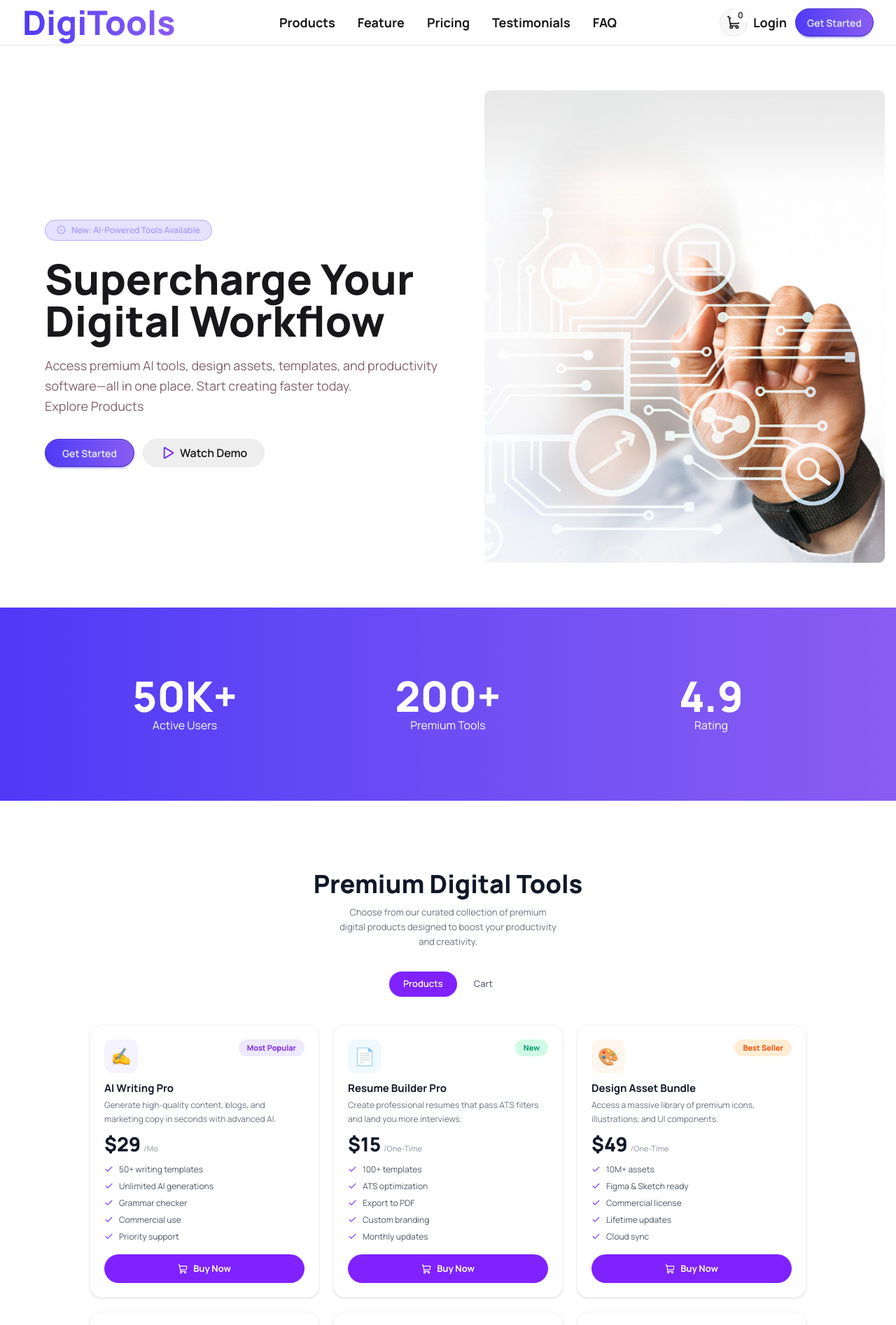
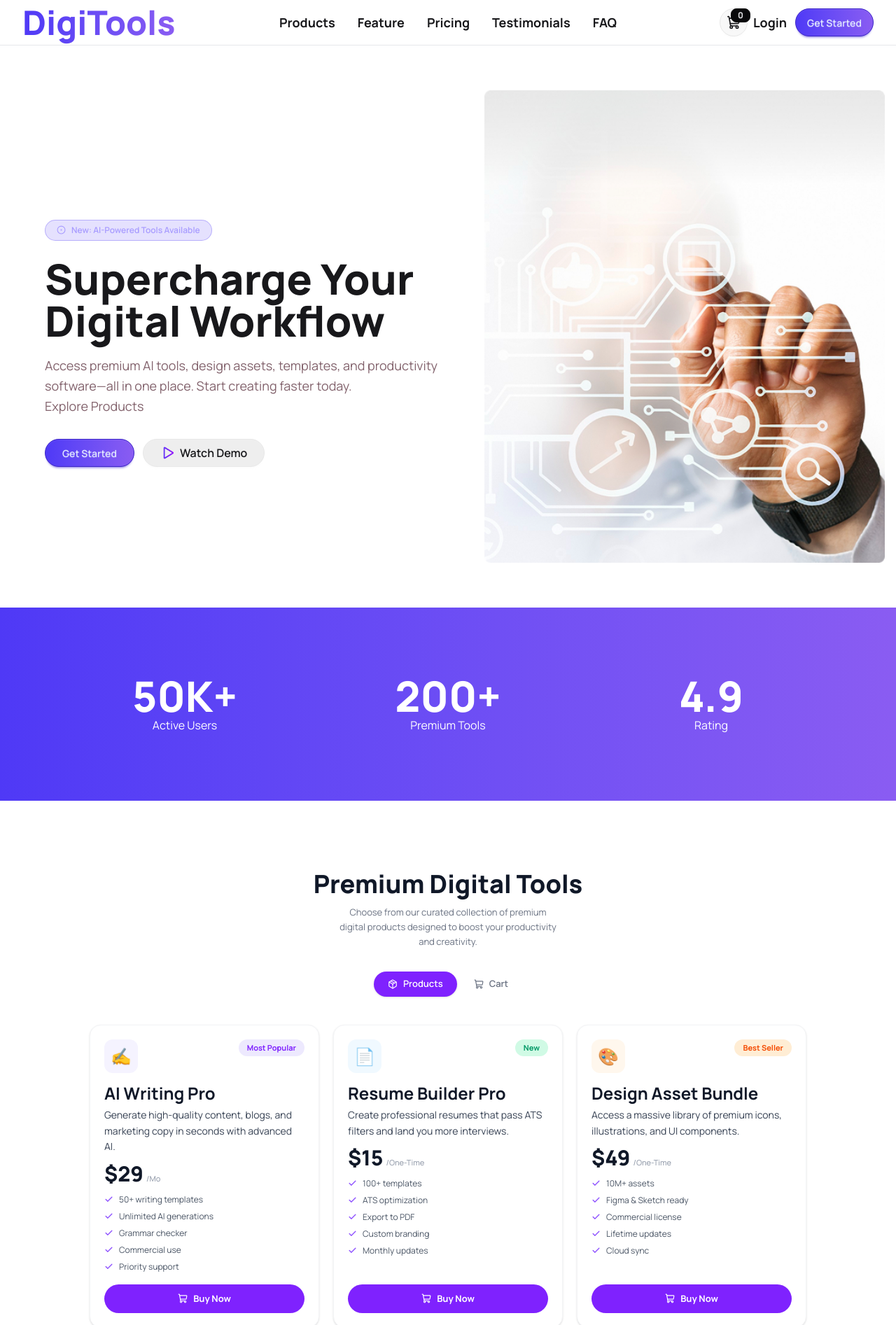
Before and after one commit to TKR-503/DigiTools-Assignment-06-PH, a React (Vite) app: page / in a window 1280 px wide. Shown: the top 1893 px of the page at 70% size. Built offline with nearby package versions, Linux system fonts and the light colour scheme.

Commit message:
Some comment in my code has been added

```diff
--- a/src/App.jsx
+++ b/src/App.jsx
@@ -11,7 +11,7 @@ import CtaBanner from './components/home_page/Cta_Banner/Cta_Banner'
 import Footer from './components/home_page/Footer/Footer'
 
 const fetchProducts = async () => {
-  const res = await fetch('/data.json') // ✅ fixed path
+  const res = await fetch('/data.json')
   return res.json()
 }
 
@@ -30,7 +30,8 @@ function App() {
 
   return (
     <>
-      <Navbar onCartClick={handleCartClick} />
+
+      <Navbar cartItems={cartItems} onCartClick={handleCartClick} />
       <Banner />
 
       <MainSection
@@ -38,12 +39,11 @@ function App() {
         cartItems={cartItems}
         setCartItems={setCartItems}
       />
-    <ToastContainer />
-   <Steps_Section />
-    <Pricing_Section />
-    <CtaBanner />
-    <Footer />
-
+      <ToastContainer />
+      <Steps_Section />
+      <Pricing_Section />
+      <CtaBanner />
+      <Footer />
     </>
   )
 }
--- a/src/components/home_page/Cta_Banner/Cta_Banner.jsx
+++ b/src/components/home_page/Cta_Banner/Cta_Banner.jsx
@@ -5,7 +5,7 @@ export default function Cta_Banner() {
     <section className="border-t border-[#2a2a40]">
       <div className="relative overflow-hidden bg-linear-to-br from-[#5b21b6] via-[#7c3aed] to-[#8b5cf6] px-8 py-20 md:py-24 text-center">
 
-        {/* Ambient glow blobs */}
+
         <div className="pointer-events-none absolute inset-0">
           <div className="absolute top-1/2 left-1/2 -translate-x-1/2 -translate-y-1/2 w-160 bg-[#a78bfa]/20 rounded-full blur-[110px]" />
           <div className="absolute -top-16 -left-16 w-70 bg-[#c4b5fd]/10 rounded-full blur-[80px]" />
--- a/src/components/home_page/Footer/Footer.jsx
+++ b/src/components/home_page/Footer/Footer.jsx
@@ -12,7 +12,6 @@ export default function Footer() {
   return (
     <footer className="w-full bg-[#13131a] border-t border-[#1e1e2e] pt-14 pb-8">
 
-      {/* FULL WIDTH CONTAINER */}
       <div className="w-full px-6 md:px-10 lg:px-20">
 
         {/* Top grid */}
@@ -34,6 +33,7 @@ export default function Footer() {
           </div>
 
           {/* Dynamic Links */}
+
           {Object.entries(FOOTER_LINKS).map(([heading, links]) => (
             <div key={heading}>
               <h4 className="text-white font-semibold text-sm mb-5">{heading}</h4>
--- a/src/components/home_page/MainSection/MainSection.jsx
+++ b/src/components/home_page/MainSection/MainSection.jsx
@@ -1,13 +1,14 @@
 import { useState } from 'react'
+import { ShoppingCart, Package } from 'lucide-react'
 import { toast } from 'react-toastify'
-import ProductCard   from '../ProductsCard/ProductCard'
-import CartSection   from '../Cart_section/Cart_Section'
+import ProductCard from '../ProductsCard/ProductCard'
+import CartSection from '../Cart_section/Cart_Section'
 
 export default function MainSection({ products, cartItems, setCartItems }) {
   const [activeTab, setActiveTab] = useState('products')
 
-  const isInCart    = (p) => cartItems.some(i => i.id === p.id)
-  const cartCount   = cartItems.length
+  const isInCart  = (p) => cartItems.some(i => i.id === p.id)
+  const cartCount = cartItems.length
 
   const handleAddToCart = (product) => {
     if (isInCart(product)) return
@@ -26,11 +27,10 @@ export default function MainSection({ products, cartItems, setCartItems }) {
   }
 
   return (
-
     <section id="products" className="bg-white min-h-screen py-14 px-4">
       <div className="max-w-5xl mx-auto">
 
-        {/* ─ Heading ─*/}
+        {/* ── Heading ── */}
         <div className="text-center mb-8">
           <h2 className="text-gray-900 font-extrabold text-4xl leading-tight">
             Premium Digital Tools
@@ -42,42 +42,62 @@ export default function MainSection({ products, cartItems, setCartItems }) {
         </div>
 
         {/* ── Toggle ── */}
+        <div className="flex justify-center items-center gap-1 mb-10">
 
-        <div className="flex justify-center items-center gap-1 mb-10">
           <button
             onClick={() => setActiveTab('products')}
             className={`
+              flex items-center gap-2
               px-5 py-2 rounded-full font-semibold text-[13px]
               transition-all duration-150
               ${activeTab === 'products'
                 ? 'bg-violet-600 text-white shadow-sm'
-                : 'bg-transparent text-gray-500 hover:text-gray-700'
+                : 'bg-transparent text-gray-500 hover:text-violet-600 hover:bg-violet-50'
               }
             `}
           >
+            <Package size={14} />
             Products
           </button>
+
 
           <button
             onClick={() => setActiveTab('cart')}
             className={`
+              flex items-center gap-2
               px-5 py-2 rounded-full font-semibold text-[13px]
               transition-all duration-150
               ${activeTab === 'cart'
                 ? 'bg-violet-600 text-white shadow-sm'
-                : 'bg-transparent text-gray-500 hover:text-gray-700'
+                : 'bg-transparent text-gray-500 hover:text-violet-600 hover:bg-violet-50'
               }
             `}
           >
-            Cart {cartCount > 0 ? `(${cartCount})` : ''}
+            <ShoppingCart size={14} />
+            Cart
+            {cartCount > 0 && (
+              <span
+                className={`
+                  min-w-5 h-5 px-1.5 rounded-full text-[11px] font-bold
+                  flex items-center justify-center transition-all duration-150
+                  ${activeTab === 'cart'
+                    ? 'bg-white/20 text-white'
+                    : 'bg-violet-100 text-violet-600'
+                  }
+                `}
+              >
+                {cartCount}
+              </span>
+            )}
           </button>
+
         </div>
 
-        {/* ── Products grid ── */}
+        {/*  Products grid */}
         {activeTab === 'products' && (
           products.length === 0 ? (
             <div className="text-center py-20">
-              <p className="text-gray-400 text-sm">Loading products…</p>
+              <p className="text-gray-400 text-sm animate-pulse">Loading products…</p>
             </div>
           ) : (
             <div className="grid grid-cols-1 sm:grid-cols-2 lg:grid-cols-3 gap-5">
@@ -93,7 +113,7 @@ export default function MainSection({ products, cartItems, setCartItems }) {
           )
         )}
 
-        {/* ── Cart view ───*/}
+        {/* ── Cart view ── */}
         {activeTab === 'cart' && (
           <CartSection
             cartItems={cartItems}
--- a/src/components/home_page/Navbar/Navbar.jsx
+++ b/src/components/home_page/Navbar/Navbar.jsx
@@ -1,9 +1,11 @@
 import { List, ShoppingCart } from 'lucide-react';
 import React from 'react'
 
-const Navbar = () => {
+const Navbar = ({ cartItems = [], onCartClick }) => {
+  const cartCount = cartItems.length
+
   return (
-   <div className="w-full border-b border-gray-200">
+    <div className="w-full border-b border-gray-200 sticky top-0 z-50 bg-white">
       <div className="navbar px-4 lg:px-8">
 
         {/* left logo */}
@@ -13,7 +15,7 @@ const Navbar = () => {
           </span>
         </div>
 
-    {/* mobile menu (sm + md) */}
+        {/* center menu only mobile */}
         <div className="lg:hidden ">
           <div className="dropdown dropdown-end">
             <label tabIndex={0} className="btn btn-ghost btn-circle">
@@ -40,13 +42,29 @@ const Navbar = () => {
           </ul>
         </div>
 
-    {/* right side  */}
+        {/* right side */}
         <div className="flex-none flex items-center gap-2">
 
-      <div tabIndex={0} role="button" className="btn btn-circle">
+          <div
+            tabIndex={0}
+            role="button"
+            onClick={onCartClick}
+            className="btn btn-circle"
+          >
             <div className="indicator">
               <ShoppingCart size={20} />
-          <span className="badge badge-sm indicator-item">0</span>
+              <span
+                className={`
+                  badge badge-sm indicator-item font-bold
+                  transition-all duration-200
+                  ${cartCount > 0
+                    ? 'bg-[#4F39F6] text-white border-[#4F39F6]'
+                    : 'badge-neutral'
+                  }
+                `}
+              >
+                {cartCount}
+              </span>
             </div>
           </div>
 
--- a/src/components/home_page/Pricing_section/Pricing_Section.jsx
+++ b/src/components/home_page/Pricing_section/Pricing_Section.jsx
@@ -58,7 +58,7 @@ const Feature = ({ text, highlight }) => (
     <Check
       size={14}
       strokeWidth={2.5}
-      className={`flex-shrink-0 ${highlight ? 'text-white' : 'text-violet-500'}`}
+      className={`shrink-0 ${highlight ? 'text-white' : 'text-violet-500'}`}
     />
     <span className={`text-[12.5px] ${highlight ? 'text-white/90' : 'text-gray-600'}`}>
       {text}
@@ -128,7 +128,7 @@ const Pricing_Section = () => {
                 </span>
               </div>
 
-              {/* Divider */}
+
               <div className={`h-px w-full ${plan.highlight ? 'bg-white/20' : 'bg-gray-100'}`} />
 
               {/* Features list */}
--- a/src/components/home_page/ProductsCard/ProductCard.jsx
+++ b/src/components/home_page/ProductsCard/ProductCard.jsx
@@ -34,32 +34,29 @@ const ProductCard = ({ product, isInCart, onAddToCart }) => {
       p-5 flex flex-col gap-3
     ">
 
-      {/* Row 1: icon box + badge */}
+      {/* icon box + badge */}
       <div className="flex items-start justify-between">
-
         <div className={`${iconBg} w-12 h-12 rounded-xl flex items-center justify-center text-2xl shrink-0`}>
           {product.icon}
         </div>
-
-        {/* Tag badge — top-right corner */}
         <span className={`${badge.bg} ${badge.text} text-[11px] font-bold px-3 py-1 rounded-full`}>
           {product.tag}
         </span>
       </div>
 
-      {/* Row 2: name + description */}
+      {/* name + description */}
       <div>
-        <h3 className="text-gray-900 font-bold text-[15px] leading-snug">
+        <h3 className="text-gray-900 font-bold text-2xl leading-snug">
           {product.name}
         </h3>
-        <p className="text-gray-500 text-[12px] mt-1 leading-relaxed">
+        <p className="text-gray-700 text-[14px] mt-1 leading-relaxed">
           {product.description}
         </p>
       </div>
 
       {/* Row 3: price */}
       <div className="flex items-baseline gap-1">
-        <span className="text-gray-900 font-extrabold text-[28px] leading-none">
+        <span className="text-gray-900 font-extrabold text-3xl leading-none">
           ${product.price}
         </span>
         <span className="text-gray-400 text-[11px] font-medium">
@@ -67,7 +64,7 @@ const ProductCard = ({ product, isInCart, onAddToCart }) => {
         </span>
       </div>
 
-      {/*  Row 4: features */}
+      {/* Row 4: features */}
       <ul className="flex flex-col gap-1.5 flex-1">
         {product.features?.map((f) => (
           <li key={f} className="flex items-center gap-2">
--- a/src/components/home_page/Steps_section/Steps_Section.jsx
+++ b/src/components/home_page/Steps_section/Steps_Section.jsx
@@ -82,7 +82,7 @@ const Steps_Section = () => {
               </h3>
 
               {/* Description */}
-              <p className="text-gray-400 text-[12.5px] leading-relaxed max-w-[180px]">
+              <p className="text-gray-400 text-[12.5px] leading-relaxed max-w-45">
                 {desc}
               </p>
             </div>
```
Also changed, not shown: src/components/home_page/Cart_section/Cart_section.jsx (+7 -8 lines). Lines whose indentation alone changed are shown as unchanged.
